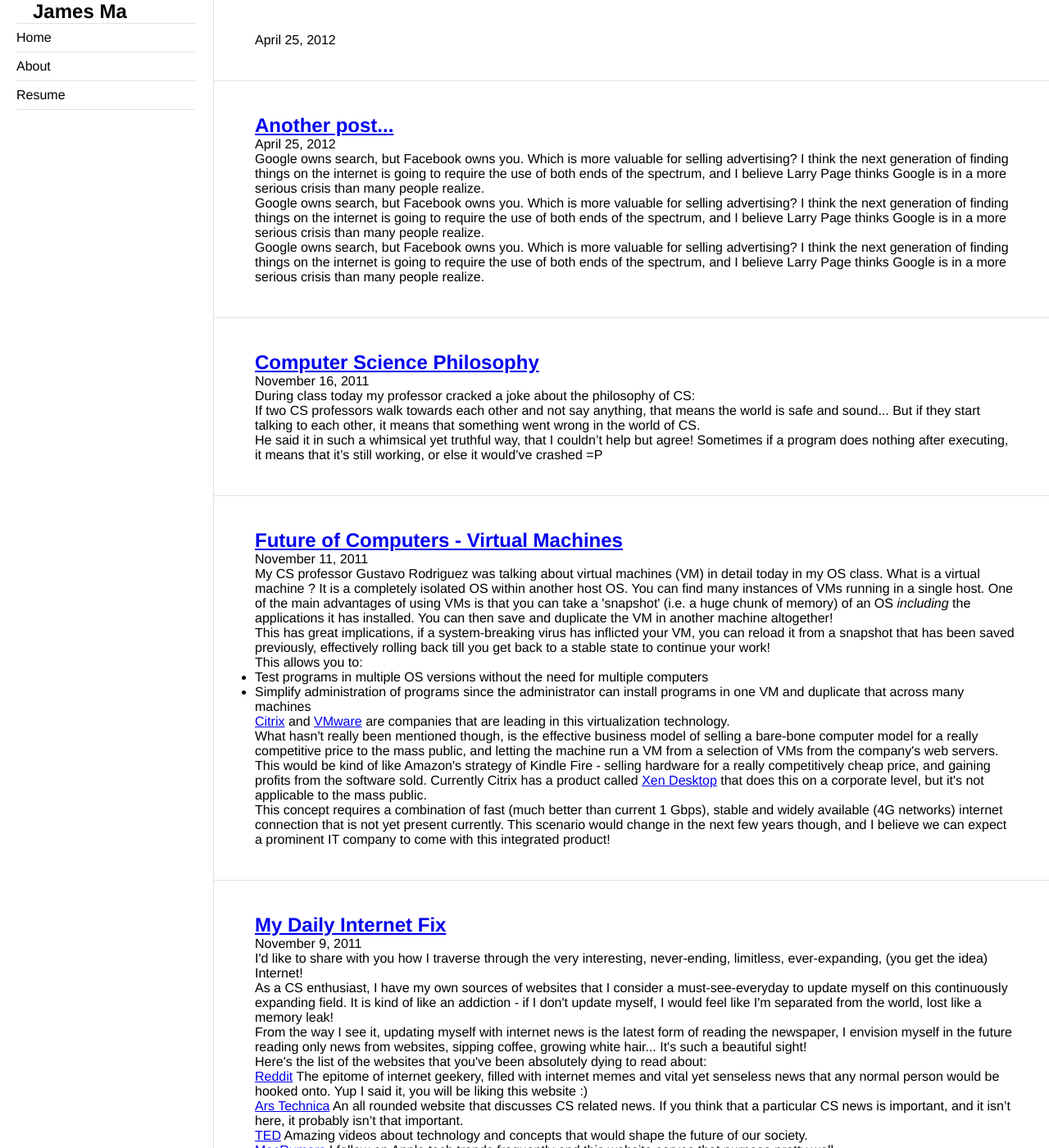
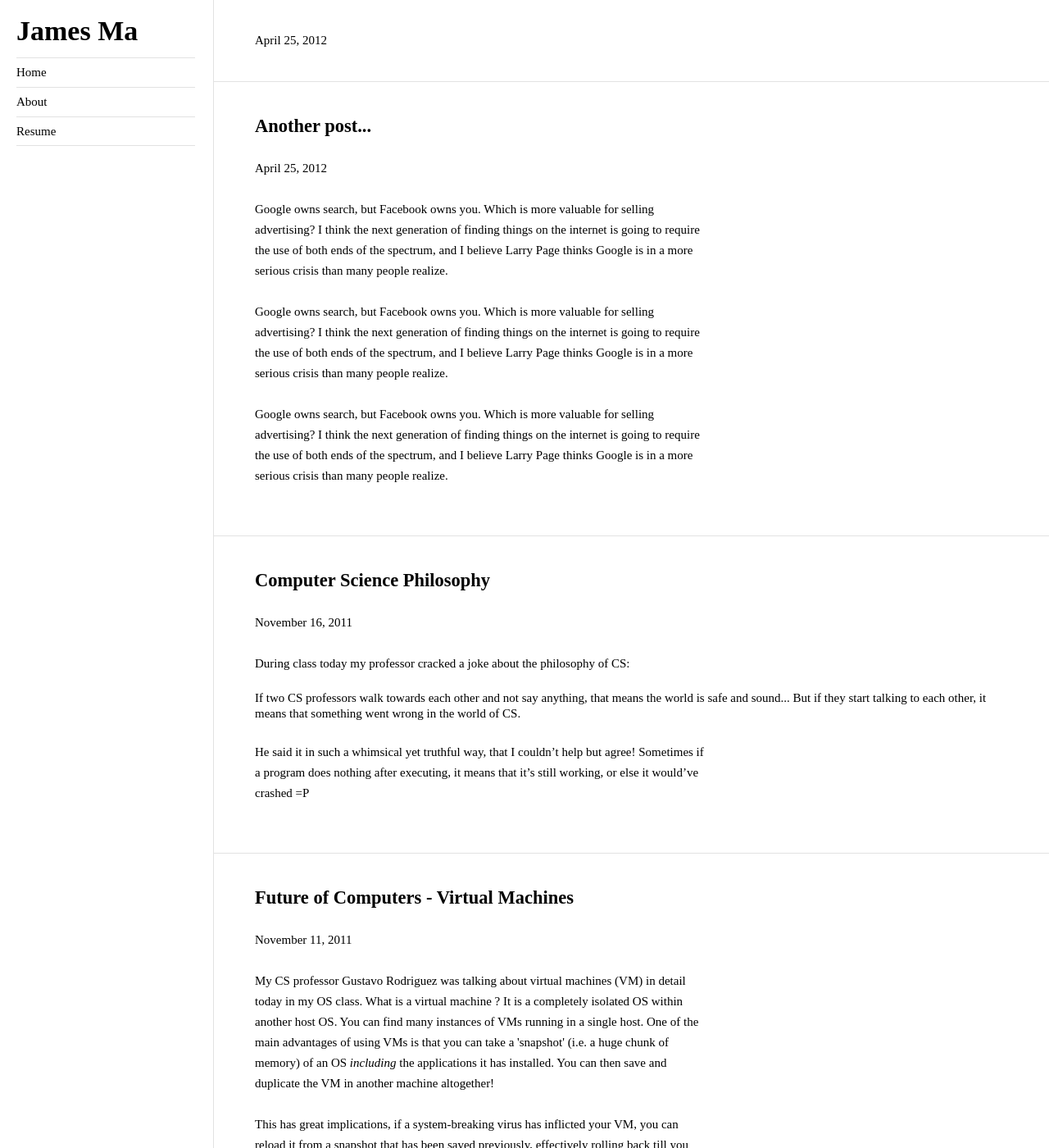
Before and after one commit to jamesma/jamesma.github.io, a Jekyll site: the page built from index.html, in a window 1280 px wide and 1400 px high. Shown: the whole window at 82% size. Built offline with Jekyll 4.4.1, drawn with Linux system fonts in a browser that asks for light colours; some web fonts are replaced; Markdown is read by kramdown in place of the engine named in the settings; the list of posts is cut into pages by our own code.

Commit message:
Improving upon CSS. Clicking on an individual post now forwards correctly.

```diff
--- a/_layouts/base.html
+++ b/_layouts/base.html
@@ -8,6 +8,7 @@
 	    	James Ma
 	    	{% endif %}
 	    </title>
+	    <link href='http://fonts.googleapis.com/css?family=Droid+Serif:400,700' rel='stylesheet' type='text/css'>
 	    <link type="text/css" rel="stylesheet" href="/assets/css/base.css" />
     </head>
     <body>
@@ -21,38 +22,6 @@
     			</ul>
     		</nav>
     	</section>
-
-    	<section id="posts">
-    		<header>
-    			{% if site.posts.first %}
-    				{{ site.posts.first.date | date: "%B %e, %Y" }}
-    			{% else %}
-    				Welcome!
-    			{% endif %}
-    		</header>
-    			{% for post in paginator.posts %}
-    				<article>
-						<h2><a href="{{ post.url }}">{{ post.title }}</a></h2>
-						<p>{{ post.date | date: "%B %e, %Y" }}</p>
-						{{ post.content }}
-					</article>
-    			{% endfor %}
-    		<footer>
-    			{% if paginator.previous_page %}
-	    			<span class="prev">
-	    				{% if paginator.previous_page == 1 %}
-	    					<a href="/">Newer posts</a>
-	    				{% else %}
-	    					<a href="/page{{paginator.previous_page}}/">Newer posts</a>
-	    				{% endif %}
-	    			</span>
-	    		{% endif %}
-	    		{% if paginator.next_page %}
-	    			<span class="next" style="float: right;">
-	    				<a href="/page{{paginator.next_page}}/">Older posts</a>
-	    			</span>
-	    		{% endif %}
-    		</footer>
-    	</section>
+    	{{ content }}
     </body>
 </html>
--- a/assets/css/base.css
+++ b/assets/css/base.css
@@ -4,7 +4,16 @@
 }
 
 body {
-	font-family: Helvetica, Arial, Geneva, sans-serif;
+	font-family: 'Droid Serif', serif;
+	font-size: 15px;
+	line-height: 1.25;
+}
+
+p {
+	font-size: 15px;
+	line-height: 25px;
+	margin-top: 25px;
+	margin-bottom: 20px;
 }
 
 section#sidebar {
@@ -18,7 +27,11 @@
 }
 
 section#sidebar h1 {
-	padding-left: 40px;
+	padding-left: 20px;
+	font-size: 34px;
+	line-height: 25px;
+	margin-top: 25px;
+	margin-bottom: 20px;
 }
 
 nav {
@@ -29,7 +42,7 @@
 	border-top: 1px solid #E2E2E2;
 }
 
-nav ul li a, a:visited, a:hover, a:active {
+a, a:visited, a:hover, a:active {
 	color: black;
 	text-decoration: none;
 }
@@ -47,6 +60,13 @@
 	min-height: 800px;
 }
 
+section#post {
+	margin-left: 260px;
+	border-left: 1px solid #E2E2E2;
+	min-width: 700px;
+	min-height: 800px;
+}
+
 header {
 	padding: 40px;
 	padding-left: 50px;
@@ -54,7 +74,12 @@
 
 footer {
 	border-top: 1px solid #E2E2E2;
-	padding: 40px 50px;
+	padding: 40px;
+	padding-bottom: 60px;
+}
+
+footer a {
+	padding: 40px;
 }
 
 article {
@@ -62,3 +87,7 @@
 	padding-left: 50px;
 	border-top: 1px solid #E2E2E2;
 }
+
+article p, article h2 {
+	max-width: 550px;
+}
--- a/index.html
+++ b/index.html
@@ -2,10 +2,35 @@
 layout: base
 ---
 
-{% for post in site.posts %}
+<section id="posts">
+	<header>
+		{% if site.posts.first %}
+		{{ site.posts.first.date | date: "%B %e, %Y" }}
+		{% else %}
+		Welcome!
+		{% endif %}
+	</header>
+	{% for post in paginator.posts %}
 	<article>
 		<h2><a href="{{ post.url }}">{{ post.title }}</a></h2>
 		<p>{{ post.date | date: "%B %e, %Y" }}</p>
 		{{ post.content }}
 	</article>
 	{% endfor %}
+	<footer>
+		{% if paginator.previous_page %}
+		<span class="prev">
+			{% if paginator.previous_page == 1 %}
+			<a href="/">Newer posts</a>
+			{% else %}
+			<a href="/page{{paginator.previous_page}}/">Newer posts</a>
+			{% endif %}
+		</span>
+		{% endif %}
+		{% if paginator.next_page %}
+		<span class="next" style="float: right;">
+			<a href="/page{{paginator.next_page}}/">Older posts</a>
+		</span>
+		{% endif %}
+	</footer>
+</section>
```
Also changed, not shown: _layouts/post.html (+9 -4 lines). Lines whose indentation alone changed are shown as unchanged.
